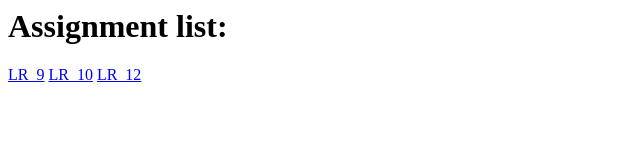
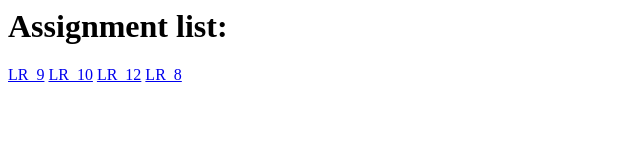
Before and after one commit to narkeffich/narkeffich.github.io, a plain HTML site: page index.html in a window 1280 px wide. Shown: the full height of the page, 0-640 px from the left. Drawn offline with Linux system fonts and the light colour scheme.

Commit message:
Update index.html

```diff
--- a/index.html
+++ b/index.html
@@ -7,6 +7,6 @@
     <a href='/14.12.19/LR_9'>LR_9</a>
     <a href='/14.12.19/LR_10'>LR_10</a>
     <a href='/14.12.19/LR_11'>LR_12</a>
-    <a href=''></a>
+    <a href='/14.12.19/LR8/lr8'>LR_8</a>
   </body>
 </html>
```
